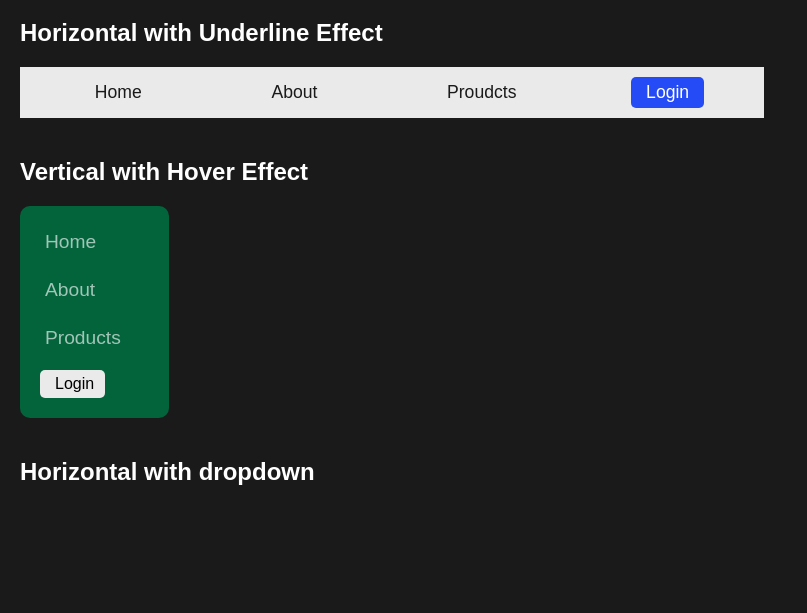
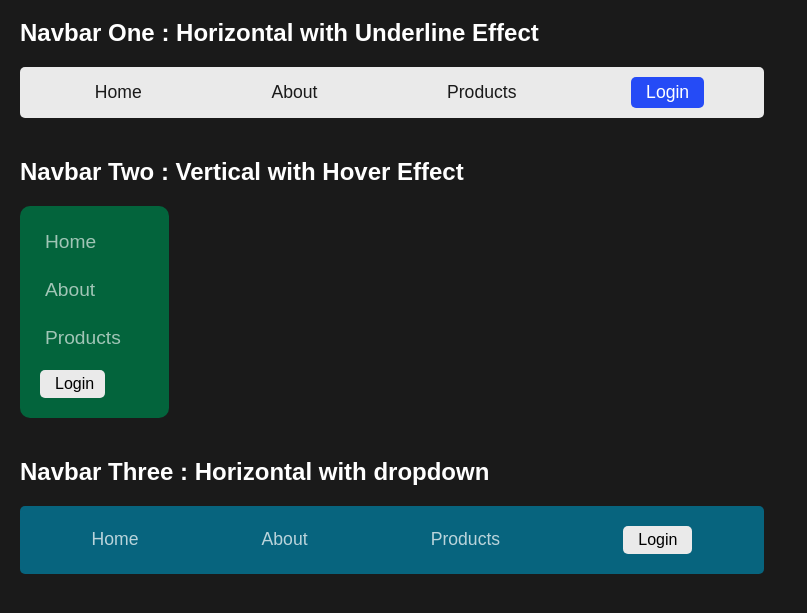
Before and after one commit to av025/Full-Stack-Web-Development-Learning, a plain HTML site: page 02. Learn about CSS/05.Navbar Projects with Pseudo Element/index.html in a window 1280 px wide. Shown: the part 81-694 px from the top of the page, without its empty margins (0-807 px from the left). Drawn offline with Linux system fonts and the light colour scheme.

Commit message:
Navbar with dropdown

```diff
--- a/02. Learn about CSS/05.Navbar Projects with Pseudo Element/index.html
+++ b/02. Learn about CSS/05.Navbar Projects with Pseudo Element/index.html
@@ -1,16 +1,15 @@
 <!DOCTYPE html>
 <html lang="en">
   <head>
-    <meta charset="UTF-8">
-    <meta name="viewport" content="width=device-width, initial-scale=1.0">
+    <meta charset="UTF-8" />
+    <meta name="viewport" content="width=device-width, initial-scale=1.0" />
     <title>Navbar Projects with Pseudo Element</title>
-    <link rel="stylesheet" href="style.css">
+    <link rel="stylesheet" href="style.css" />
   </head>
   <body>
     <h1>Navbar Projects with Pseudo Element</h1>
-    <h2>Horizontal with Underline Effect</h2>
+    <h2> Navbar One : Horizontal with Underline Effect</h2>
     <div class="navigation-container">
-
       <nav class="navbar-one">
         <ul>
           <li>
@@ -20,7 +19,7 @@
             <a href="#">About</a>
           </li>
           <li>
-                <a href="#">Proudcts</a>
+            <a href="#">Products</a>
           </li>
           <li>
             <button class="login-btn">Login</button>
@@ -28,9 +27,8 @@
         </ul>
       </nav>
     </div>
-    <h2>Vertical with Hover Effect</h2>
+    <h2>Navbar Two : Vertical with Hover Effect</h2>
     <div class="navigation-container">
-
       <nav class="navbar-two">
         <ul>
           <li>
@@ -46,10 +44,33 @@
         <button class="login-btn">Login</button>
       </nav>
     </div>
-    <h2>Horizontal with dropdown</h2>
+    <h2>Navbar Three : Horizontal with dropdown</h2>
     <div class="navigation-container">
-
+        <nav class="navbar-three">
+            <ul>
+                <li>
+                    <a href="#">Home</a>
+                </li>
+                <li class="dropdown">
+                    <a href="#">About</a>
+                    <div class="dropdown-content">
+                      <a  href="#">Our Story</a>
+                      <a  href="#">Team</a>
+                      <a href="#">Content</a>
                     </div>
-
+                </li>
+                <li>
+                    <a href="#">
+                        Products
+                    </a>
+                </li>
+                <li>
+                    <a href="#">
+                        <button class="login-btn">Login</button>
+                    </a>
+                </li>
+            </ul>
+        </nav>
+    </div>
   </body>
 </html>
--- a/02. Learn about CSS/05.Navbar Projects with Pseudo Element/style.css
+++ b/02. Learn about CSS/05.Navbar Projects with Pseudo Element/style.css
@@ -22,6 +22,7 @@ h2 {
 .navbar-one {
     background-color: #eaeaea;
     padding: 10px;
+    border-radius: 5px;
 
 }
 
@@ -109,7 +110,7 @@ h2 {
 
 .navbar-two a:hover {
     color: #fff;
-    background-color: #147e0a8d;
+    background-color: #147e0a94;
     border-radius: 5px;
 }
 
@@ -123,3 +124,61 @@ h2 {
     border-radius: 5px;
     cursor: pointer;
 }
+
+.navbar-three {
+    background-color: #07647e;
+    padding: 10px;
+    border-radius: 5px;
+}
+
+.navbar-three ul {
+    margin: 0;
+    padding: 0;
+    list-style-type: none;
+    display: flex;
+    justify-content: space-around;
+    align-items: center;
+}
+
+.navbar-three a {
+    text-decoration: none;
+    color: #ffffffb9;
+    font-size: 1.1rem;
+    display: block;
+    padding: 10px;
+}
+
+.navbar-three a:hover {
+    color: #fff;
+}
+
+.navbar-three .dropdown-content  {
+    display: none;
+}
+
+
+
+.navbar-three .dropdown:hover .dropdown-content {
+    display: block;
+    position: absolute;
+    width: 15%;
+    background-color: #3e3e3e;
+    border-radius: 5px;
+    padding: 5px;
+}
+
+.dropdown-content  a:hover {
+    background-color: #ffffff1d;
+    border-radius: 5px;
+}
+
+.navbar-three .login-btn {
+   background-color: #eaeaea;
+    border: none;
+    font-size: 1rem;
+    font-weight: normal;
+    padding:  5px 15px;
+    width: 100%;
+    border-radius: 5px;
+    cursor: pointer;
+}
```
Lines whose indentation alone changed are shown as unchanged.
